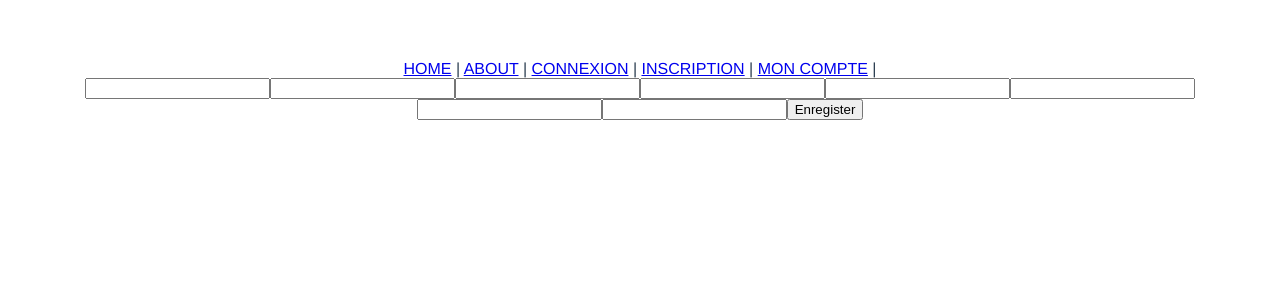
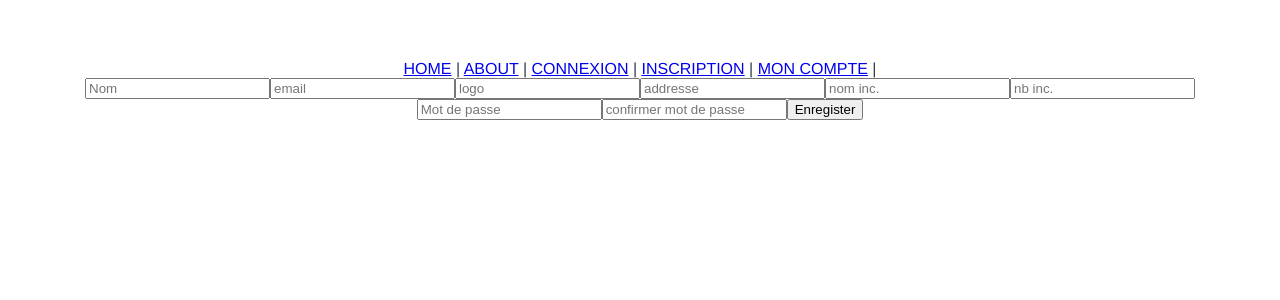
Before and after one commit to marion586/front-office-invest, a Vue app: page /inscription in a window 1280 px wide. Shown: the top 300 px of the page. Built offline with nearby package versions, Linux system fonts and the light colour scheme.

Commit message:
etab validation handling on registration page

```diff
--- a/src/composables/useForm.ts
+++ /dev/null
@@ -1,3 +0,0 @@
-export default function useForm() {
-    return true;
-}
--- /dev/null
+++ b/src/composables/useFormValidation.ts
@@ -0,0 +1,12 @@
+import { reactive } from '@vue/reactivity';
+let isValid = reactive<Object | any>({});
+export default function useFormValidation() {
+    const validateNameField = (fieldName: string, fieldValue: any) => {
+        isValid[fieldName] = fieldValue === '' ? false : true;
+        console.log(isValid);
+    };
+    const resetError = () => {
+        isValid = {};
+    };
+    return { isValid, validateNameField, resetError };
+}
--- a/src/pages/registration/Registration.vue
+++ b/src/pages/registration/Registration.vue
@@ -1,42 +1,90 @@
 <template>
     <div>
         <form @submit.prevent="handleSubmit" action="post">
-            <input @input="handleInput" type="text" name="name" id="name" />
-            <input @input="handleInput" type="text" name="email" id="email" />
-            <input @input="handleInput" type="text" name="logo" id="logo" />
-            <input @input="handleInput" type="text" name="adress" id="adress" />
             <input
+                placeholder="Nom"
+                @input="handleInput"
+                type="text"
+                name="name"
+                id="name"
+                :value="registerData.name"
+            />
+            <input
+                placeholder="email"
+                @input="handleInput"
+                type="text"
+                name="email"
+                id="email"
+                :value="registerData.email"
+            />
+            <input
+                placeholder="logo"
+                @input="handleInput"
+                type="text"
+                name="logo"
+                id="logo"
+                :value="registerData.logo"
+            />
+            <input
+                placeholder="addresse"
+                @input="handleInput"
+                type="text"
+                name="adress"
+                id="adress"
+                :value="registerData.adress"
+            />
+            <input
+                placeholder="nom inc."
                 @input="handleInput"
                 type="text"
                 name="nameEntreprise"
                 id="nameEntreprise"
+                :value="registerData.nameEntreprise"
             />
             <input
+                placeholder="nb inc."
                 @input="handleInput"
                 type="text"
                 name="numberEntreprise"
                 id="numberEntreprise"
+                :value="registerData.numberEntreprise"
             />
             <input
                 @input="handleInput"
+                placeholder="Mot de passe"
                 type="text"
                 name="password"
                 id="password"
+                :value="registerData.password"
             />
             <input
                 @input="handleInput"
+                placeholder="confirmer mot de passe"
                 type="text"
                 name="confirmPassword"
                 id="confirmPassword"
+                :value="registerData.confirmPassword"
             />
+            <!-- SHOW ERROR -->
+            <p
+                v-if="
+                    isSubmitClicked &&
+                    (isValid?.name === false || !isErrorObjEmpty)
+                "
+            >
+                Nom obligatoire
+            </p>
 
             <button type="submit">Enregister</button>
         </form>
     </div>
 </template>
 <script lang="ts" setup>
-    import { reactive } from 'vue';
-    import useForm from '@/composables/useForm';
+    import useFormValidation from '@/composables/useFormValidation';
+    import { computed } from '@vue/reactivity';
+    import { reactive, ref } from 'vue';
+
+    const { isValid, validateNameField, resetError } = useFormValidation();
     interface IUser {
         name?: string;
         email: string;
@@ -47,6 +95,7 @@
         password: string;
         confirmPassword: string;
     }
+
     let registerData = reactive<IUser>({
         name: '',
         email: '',
@@ -57,11 +106,47 @@
         password: '',
         confirmPassword: '',
     });
+
+    let resetFields = reactive<IUser>({ ...registerData });
+
+    const isSubmitClicked = ref<boolean>(false);
+
+    const isErrorObjEmpty: any = computed(() => {
+        return Object.values(isValid).length;
+    });
+
+    function isPasswordConfirmed(): boolean {
+        return (
+            registerData?.password !== '' &&
+            registerData?.confirmPassword !== '' &&
+            registerData?.password === registerData?.confirmPassword
+        );
+    }
+
     function handleInput(e: Event) {
         const name: string = (e.target as HTMLInputElement).name;
         const value: string = (e.target as HTMLInputElement).value;
+        validateNameField(name, value);
         registerData = { ...registerData, [name]: value };
-        console.log(registerData);
     }
-    function handleSubmit() {}
+
+    function sendFormData() {
+        console.log('call API');
+        registerData = { ...resetFields };
+    }
+    function handleSubmit() {
+        isSubmitClicked.value = true;
+        const requiedFields = [
+            'email',
+            'adress',
+            'password',
+            'confirmPassword',
+        ] as Array<string>;
+        let isFormFieldsNotEmpty: boolean = false;
+        requiedFields.forEach((key) => {
+            isFormFieldsNotEmpty = isValid[key] === true ? true : false;
+        });
+
+        isFormFieldsNotEmpty && isPasswordConfirmed() && sendFormData();
+    }
 </script>
```
Also changed, not shown: src/pages/registration/RegistrationSection/FormRegistration.vue (added).
